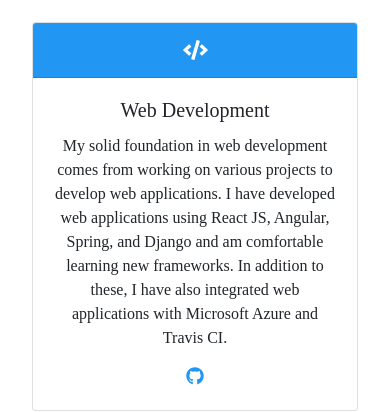
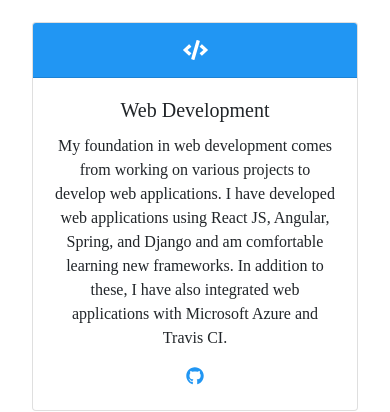
Before and after one commit to Michael1009/me, a React (Create React App) app: page / in a window 390 px wide. Shown: the part 1780-2192 px from the top of the page. Built offline with nearby package versions, Linux system fonts and the light colour scheme.

Commit message:
Fixing mobile animation delay for experience cards

```diff
--- a/src/components/css/experience.css
+++ b/src/components/css/experience.css
@@ -108,4 +108,8 @@
         width: 100% !important;
     }
 
+    .react-reveal {
+        animation-delay: 0ms !important;
+    }
+
 }
--- a/src/components/experience.jsx
+++ b/src/components/experience.jsx
@@ -17,7 +17,7 @@ class Experience extends Component {
         <div className="subheading"> WHAT AM I GOOD AT? </div>
 
         <CardDeck className="card_deck">
-          <Fade up>
+          <Fade up className="react-reveal">
             <Card className="text-center" style={{ width: "18rem" }}>
               <Card.Header className="card_1">
                 <FontAwesomeIcon icon="code" />
@@ -25,7 +25,7 @@ class Experience extends Component {
               <Card.Body>
                 <Card.Title>Web Development</Card.Title>
                 <Card.Text>
-                  My solid foundation in web development comes from working on various projects to develop web applications.
+                  My foundation in web development comes from working on various projects to develop web applications.
                   I have developed web applications using React JS, Angular, Spring, and Django and am comfortable learning new frameworks.
                   In addition to these, I have also integrated web applications with Microsoft Azure and Travis CI.
                 </Card.Text>
@@ -44,7 +44,7 @@ class Experience extends Component {
             </Card>
           </Fade>
 
-          <Fade up delay={400}>
+          <Fade up delay={400} className="react-reveal">
             <Card className="text-center" style={{ width: "18rem" }}>
               <Card.Header className="card_2">
                 <FontAwesomeIcon icon="lightbulb" />
@@ -68,7 +68,7 @@ class Experience extends Component {
             </Card>
           </Fade>
 
-          <Fade up delay={800}>
+          <Fade up delay={800} className="react-reveal">
             <Card className="text-center" style={{ width: "18rem" }}>
               <Card.Header className="card_3">
                 <FontAwesomeIcon icon="users" />
```
